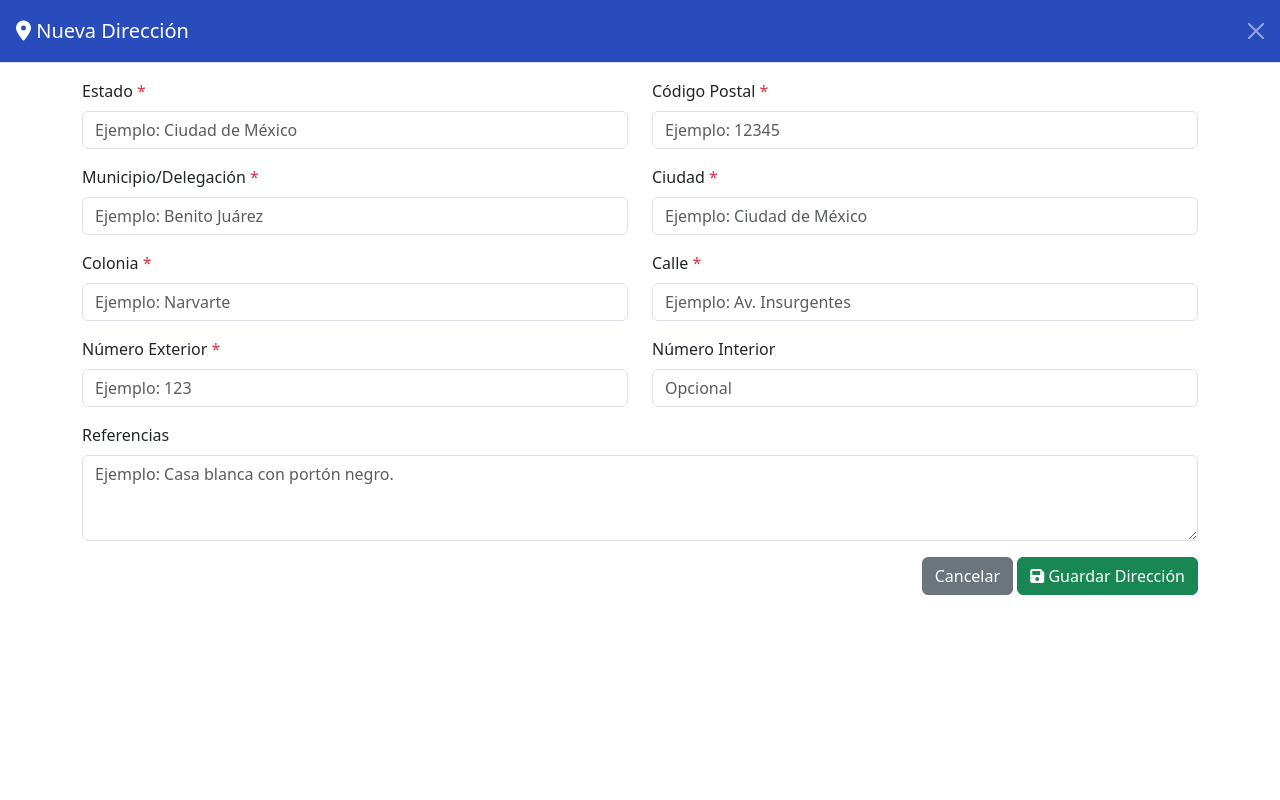
After one commit to JJuan777/Blyss, a Django app: page /Blyss/Directorio/ in a window 1280 px wide, after a click on "Nueva Dirección". The commit adds this page. Run offline with Django 5.2, Linux system fonts and the light colour scheme; the visitor is signed in with stand-in values (Sample User, id 1); data that the repository does not hold is empty; parts of the project's set-up code (start-up, migrations or seed data) failed here and were passed over; some libraries are stand-ins or nearby versions.

Commit message:
Direcciones

```diff
--- a/Blyss/urls.py
+++ b/Blyss/urls.py
@@ -65,7 +65,13 @@ urlpatterns = [
     path('admin/marketing/secciones/agregar/', views.agregar_seccion, name="agregar_seccion"),
     path('admin/marketing/secciones/view/<int:id_seccion>/', views.detalle_seccion_view, name="detalle_seccion"),
     path('admin/marketing/secciones/update/<int:id_seccion>/', views.actualizar_seccion, name="actualizar_seccion"),
-
-
+           #Directorio
+    path('Directorio/', views.directorio_view, name='directorio_view'),
+    path('api/direcciones/', views.obtener_direcciones_usuario, name='obtener_direcciones_usuario'),
+    path('api/agregar_direccion/', views.agregar_direccion, name='agregar_direccion'),
+    path('api/actualizar_direccion/<int:id_direccion>/', views.actualizar_direccion, name='actualizar_direccion'),
+    path('Directorio/view/<int:id_direccion>/', views.editar_direccion, name='editar_direccion'),
+    path('api/actualizar_direccion/<int:id_direccion>/', views.actualizar_direccion, name='actualizar_direccion'),
+    path('api/eliminar_direccion/<int:id_direccion>/', views.eliminar_direccion, name='eliminar_direccion'),
 
 ]
--- a/Blyss/views.py
+++ b/Blyss/views.py
@@ -12,7 +12,7 @@ from django.contrib import messages
 from django.views.decorators.csrf import csrf_exempt
 import json
 from .models import Productos, Categorias, Subcategorias, CategoriasProductos, SubcategoriasProductos, ImagenesProducto, Favoritos, Carrito
-from .models import BannersItems, BannerCategorias, BannerHome, OfertasHome
+from .models import BannersItems, BannerCategorias, BannerHome, OfertasHome, Direcciones, DireccionesUsuario
 from django.core.paginator import Paginator
 from django.db.models import F
 import base64
@@ -1404,3 +1404,149 @@ def actualizar_seccion(request, id_seccion):
             return JsonResponse({"success": False, "error": str(e)})
 
     return JsonResponse({"success": False, "error": "Método no permitido"})
+
+@login_required
+def directorio_view(request):
+    return render(request, 'Blyss/Directorio/index.html')
+
+@login_required
+def obtener_direcciones_usuario(request):
+    usuario = request.user
+    direcciones = DireccionesUsuario.objects.filter(IdUsuario=usuario).select_related('IdDirecciones')
+
+    direcciones_data = [
+        {
+            "id": direccion.IdDirecciones.IdDirecciones,
+            "estado": direccion.IdDirecciones.Estado,
+            "cp": direccion.IdDirecciones.CP,
+            "municipio": direccion.IdDirecciones.Municipio,
+            "ciudad": direccion.IdDirecciones.Ciudad,
+            "colonia": direccion.IdDirecciones.Colonia,
+            "calle": direccion.IdDirecciones.Calle,
+            "numero_exterior": direccion.IdDirecciones.Numero_Exterior,
+            "numero_interior": direccion.IdDirecciones.Numero_Interior or "",
+            "referencias": direccion.IdDirecciones.Referencias or ""
+        }
+        for direccion in direcciones
+    ]
+
+    return JsonResponse({"direcciones": direcciones_data})
+
+@csrf_exempt  # Permite recibir peticiones POST sin CSRF Token (solo para pruebas, en producción usa CSRF)
+def agregar_direccion(request):
+    if request.method == "POST":
+        try:
+            data = json.loads(request.body)
+            usuario = request.user  # Usuario autenticado
+
+            # Crear la dirección
+            nueva_direccion = Direcciones.objects.create(
+                Estado=data["estado"],
+                CP=data["cp"],
+                Municipio=data["municipio"],
+                Ciudad=data["ciudad"],
+                Colonia=data["colonia"],
+                Calle=data["calle"],
+                Numero_Exterior=data["numero_exterior"],
+                Numero_Interior=data.get("numero_interior", ""),
+                Referencias=data.get("referencias", "")
+            )
+
+            # Relacionar la dirección con el usuario
+            DireccionesUsuario.objects.create(IdDirecciones=nueva_direccion, IdUsuario=usuario)
+
+            return JsonResponse({"success": True, "message": "Dirección agregada correctamente"})
+
+        except Exception as e:
+            return JsonResponse({"success": False, "message": str(e)})
+
+    return JsonResponse({"success": False, "message": "Método no permitido"}, status=405)
+
+@csrf_exempt  # Solo para pruebas, en producción usa CSRF Token
+def actualizar_direccion(request, id_direccion):
+    if request.method == "POST":
+        try:
+            data = json.loads(request.body)
+
+            direccion = Direcciones.objects.get(IdDirecciones=id_direccion)
+            direccion.Estado = data["estado"]
+            direccion.CP = data["cp"]
+            direccion.Municipio = data["municipio"]
+            direccion.Ciudad = data["ciudad"]
+            direccion.Colonia = data["colonia"]
+            direccion.Calle = data["calle"]
+            direccion.Numero_Exterior = data["numero_exterior"]
+            direccion.Numero_Interior = data.get("numero_interior", "")
+            direccion.Referencias = data.get("referencias", "")
+            direccion.save()
+
+            return JsonResponse({"success": True, "message": "Dirección actualizada correctamente"})
+
+        except Direcciones.DoesNotExist:
+            return JsonResponse({"success": False, "message": "Dirección no encontrada"})
+        except Exception as e:
+            return JsonResponse({"success": False, "message": str(e)})
+
+    return JsonResponse({"success": False, "message": "Método no permitido"}, status=405)
+
+def editar_direccion(request, id_direccion):
+    direccion = get_object_or_404(Direcciones, pk=id_direccion)
+
+    # Si la petición es AJAX, devolver JSON
+    if request.headers.get('X-Requested-With') == 'XMLHttpRequest':
+        return JsonResponse({
+            "id": direccion.IdDirecciones,
+            "estado": direccion.Estado,
+            "cp": direccion.CP,
+            "municipio": direccion.Municipio,
+            "ciudad": direccion.Ciudad,
+            "colonia": direccion.Colonia,
+            "calle": direccion.Calle,
+            "numero_exterior": direccion.Numero_Exterior,
+            "numero_interior": direccion.Numero_Interior or "",
+            "referencias": direccion.Referencias or ""
+        })
+
+    # Si es una petición normal, renderizar la plantilla con los datos
+    return render(request, 'Blyss/Directorio/detDireccion.html', {"direccion": direccion})
+
+@csrf_exempt
+def actualizar_direccion(request, id_direccion):
+    if request.method == "POST":
+        try:
+            data = json.loads(request.body)
+            direccion = get_object_or_404(Direcciones, pk=id_direccion)
+
+            # Actualizar los campos
+            direccion.Estado = data["estado"]
+            direccion.CP = data["cp"]
+            direccion.Municipio = data["municipio"]
+            direccion.Ciudad = data["ciudad"]
+            direccion.Colonia = data["colonia"]
+            direccion.Calle = data["calle"]
+            direccion.Numero_Exterior = data["numero_exterior"]
+            direccion.Numero_Interior = data.get("numero_interior", "")
+            direccion.Referencias = data.get("referencias", "")
+
+            direccion.save()
+
+            return JsonResponse({"success": True, "message": "Dirección actualizada correctamente"})
+
+        except Exception as e:
+            return JsonResponse({"success": False, "message": str(e)})
+
+    return JsonResponse({"success": False, "message": "Método no permitido"}, status=405)
+
+@csrf_exempt
+def eliminar_direccion(request, id_direccion):
+    if request.method == "DELETE":
+        try:
+            direccion = get_object_or_404(Direcciones, pk=id_direccion)
+            direccion.delete()
+
+            return JsonResponse({"success": True, "message": "Dirección eliminada correctamente"})
+
+        except Exception as e:
+            return JsonResponse({"success": False, "message": str(e)})
+
+    return JsonResponse({"success": False, "message": "Método no permitido"}, status=405)
--- a/static/css/styles.css
+++ b/static/css/styles.css
@@ -414,6 +414,8 @@ background: #f8f9fa;
     object-fit: cover;
 }
 
-/* SEARCH */
-
-/* ETIQUETAS FILTRO */
+/* MODAL header*/
+.custom-modal-header {
+    background-color: #284CBB;
+    color: white; /* Asegúrate de que el texto sea legible */
+}
--- /dev/null
+++ b/static/js/Directorio/index.js
@@ -0,0 +1,181 @@
+document.addEventListener("DOMContentLoaded", function () {
+    cargarDirecciones(); // Cargar direcciones al inicio
+
+    document.getElementById("formNuevaDireccion").addEventListener("submit", function (event) {
+        event.preventDefault();
+
+        let form = this;
+
+        // Si el formulario no es válido, detener el envío
+        if (!form.checkValidity()) {
+            event.stopPropagation();
+            form.classList.add("was-validated");
+            return;
+        }
+
+        let datos = {
+            estado: document.getElementById("estado").value,
+            cp: document.getElementById("cp").value,
+            municipio: document.getElementById("municipio").value,
+            ciudad: document.getElementById("ciudad").value,
+            colonia: document.getElementById("colonia").value,
+            calle: document.getElementById("calle").value,
+            numero_exterior: document.getElementById("numero_exterior").value,
+            numero_interior: document.getElementById("numero_interior").value || "",
+            referencias: document.getElementById("referencias").value || ""
+        };
+
+        fetch("/Blyss/api/agregar_direccion/", {
+            method: "POST",
+            headers: {
+                "Content-Type": "application/json",
+                "X-CSRFToken": getCookie("csrftoken") // CSRF Protection en caso de estar activado
+            },
+            body: JSON.stringify(datos)
+        })
+        .then(response => response.json())
+        .then(data => {
+            if (data.success) {
+                Swal.fire({
+                    icon: "success",
+                    title: "¡Dirección Creada!",
+                    text: "✅ La dirección ha sido agregada correctamente.",
+                    confirmButtonColor: "#3085d6",
+                    confirmButtonText: "OK"
+                }).then(() => {
+                    document.getElementById("formNuevaDireccion").reset();
+                    let modal = bootstrap.Modal.getInstance(document.getElementById("modalNuevaDireccion"));
+                    modal.hide();
+                    cargarDirecciones(); // Recargar direcciones dinámicamente
+                });
+            } else {
+                Swal.fire({
+                    icon: "error",
+                    title: "Error",
+                    text: "❌ " + data.message,
+                    confirmButtonColor: "#d33"
+                });
+            }
+        })
+        .catch(error => {
+            Swal.fire({
+                icon: "error",
+                title: "Error",
+                text: "❌ Error al agregar la dirección: " + error,
+                confirmButtonColor: "#d33"
+            });
+        });
+    });
+
+    // Obtener CSRF Token en caso de que Django lo necesite
+    function getCookie(name) {
+        let cookieValue = null;
+        if (document.cookie && document.cookie !== '') {
+            let cookies = document.cookie.split(';');
+            for (let i = 0; i < cookies.length; i++) {
+                let cookie = cookies[i].trim();
+                if (cookie.startsWith(name + '=')) {
+                    cookieValue = decodeURIComponent(cookie.substring(name.length + 1));
+                    break;
+                }
+            }
+        }
+        return cookieValue;
+    }
+
+    // Obtener CSRF Token en caso de que Django lo necesite
+    function getCookie(name) {
+        let cookieValue = null;
+        if (document.cookie && document.cookie !== '') {
+            let cookies = document.cookie.split(';');
+            for (let i = 0; i < cookies.length; i++) {
+                let cookie = cookies[i].trim();
+                if (cookie.startsWith(name + '=')) {
+                    cookieValue = decodeURIComponent(cookie.substring(name.length + 1));
+                    break;
+                }
+            }
+        }
+        return cookieValue;
+    }
+
+});
+
+// Función para obtener direcciones y mostrarlas en cards
+function cargarDirecciones() {
+    fetch("/Blyss/api/direcciones/")
+        .then(response => response.json())
+        .then(data => {
+            let container = document.querySelector("#direccion-lista");
+            container.innerHTML = "";
+
+            if (data.direcciones.length === 0) {
+                container.innerHTML = `<div class="alert alert-warning text-center">No tienes direcciones registradas.</div>`;
+                return;
+            }
+
+            let row = document.createElement("div");
+            row.className = "row";
+
+            data.direcciones.forEach(direccion => {
+                let col = document.createElement("div");
+                col.className = "col-12 mb-3"; // Ocupa todo el ancho
+
+                col.innerHTML = `
+                <div class="card border-0 shadow-sm rounded-4 p-3 position-relative bg-light">
+                    <button class="btn btn-outline-dark btn-sm position-absolute top-0 end-0 m-3 rounded-circle" onclick="editarDireccion(${direccion.id})">
+                        <i class="fas fa-edit"></i>
+                    </button>
+
+                    <div class="d-flex align-items-center">
+                        <div class="icon-box me-3">
+                            <i class="fas fa-map-marker-alt fa-2x text-primary"></i>
+                        </div>
+                        <div class="w-100">
+                            <h5 class="fw-bold text-dark mb-2">${direccion.calle} #${direccion.numero_exterior}</h5>
+                            <p class="text-muted small mb-0">
+                                <strong>Colonia:</strong> ${direccion.colonia} • <strong>Ciudad:</strong> ${direccion.ciudad}, ${direccion.municipio}
+                            </p>
+                            <p class="text-muted small mb-0">
+                                <strong>Estado:</strong> ${direccion.estado} - <strong>CP:</strong> ${direccion.cp}
+                            </p>
+                            <p class="text-muted small mb-0">
+                                <strong>Número Interior:</strong> ${direccion.numero_interior || 'N/A'}
+                            </p>
+                            <p class="text-muted small">
+                                <strong>Referencias:</strong> ${direccion.referencias || 'Sin referencias'}
+                            </p>
+                        </div>
+                    </div>
+                </div>
+                `;
+
+                row.appendChild(col);
+            });
+
+            container.appendChild(row);
+        })
+        .catch(error => console.error("Error al obtener direcciones:", error));
+}
+
+
+// Redirigir a la página de edición
+function editarDireccion(idDireccion) {
+    window.location.href = `/Blyss/Directorio/view/${idDireccion}/`;
+}
+
+// Obtener CSRF Token en caso de que Django lo necesite
+function getCookie(name) {
+    let cookieValue = null;
+    if (document.cookie && document.cookie !== '') {
+        let cookies = document.cookie.split(';');
+        for (let i = 0; i < cookies.length; i++) {
+            let cookie = cookies[i].trim();
+            if (cookie.startsWith(name + '=')) {
+                cookieValue = decodeURIComponent(cookie.substring(name.length + 1));
+                break;
+            }
+        }
+    }
+    return cookieValue;
+}
--- /dev/null
+++ b/templates/Blyss/Directorio/index.html
@@ -0,0 +1,87 @@
+{% extends 'layouts/layoutHome.html' %}
+{% load static %}
+
+{% block title %}Directorio{% endblock %}
+
+{% block content %}
+<div class="container mt-4">
+    <div class="d-flex justify-content-between align-items-center">
+        <h2>📍 Mis Direcciones</h2>
+        <button class="btn btn-primary" data-bs-toggle="modal" data-bs-target="#modalNuevaDireccion">
+            <i class="fas fa-plus"></i> Nueva Dirección
+        </button>
+    </div>
+
+    <!-- Aquí se cargarán las direcciones sin afectar los demás elementos -->
+    <div id="direccion-lista" class="mt-3"></div>
+</div>
+
+<!-- Modal de Pantalla Completa -->
+<div class="modal fade" id="modalNuevaDireccion" tabindex="-1" aria-labelledby="modalNuevaDireccionLabel" aria-hidden="true">
+    <div class="modal-dialog modal-fullscreen">
+        <div class="modal-content">
+            <div class="modal-header custom-modal-header text-white">
+                <h5 class="modal-title" id="modalNuevaDireccionLabel"><i class="fas fa-map-marker-alt"></i>   Nueva Dirección</h5>
+                <button type="button" class="btn-close btn-close-white" data-bs-dismiss="modal" aria-label="Close"></button>
+            </div>
+            <div class="modal-body">
+                <div class="container">
+                    <form id="formNuevaDireccion" novalidate>
+                        <div class="row">
+                            <div class="col-md-6 mb-3">
+                                <label for="estado" class="form-label">Estado <span class="text-danger">*</span></label>
+                                <input type="text" class="form-control" id="estado" placeholder="Ejemplo: Ciudad de México" required>
+                                <div class="invalid-feedback">El estado es obligatorio.</div>
+                            </div>
+                            <div class="col-md-6 mb-3">
+                                <label for="cp" class="form-label">Código Postal <span class="text-danger">*</span></label>
+                                <input type="text" class="form-control" id="cp" placeholder="Ejemplo: 12345" required pattern="^\d{5}$">
+                                <div class="invalid-feedback">Debe ser un código postal válido de 5 dígitos.</div>
+                            </div>
+                            <div class="col-md-6 mb-3">
+                                <label for="municipio" class="form-label">Municipio/Delegación <span class="text-danger">*</span></label>
+                                <input type="text" class="form-control" id="municipio" placeholder="Ejemplo: Benito Juárez" required>
+                                <div class="invalid-feedback">El municipio es obligatorio.</div>
+                            </div>
+                            <div class="col-md-6 mb-3">
+                                <label for="ciudad" class="form-label">Ciudad <span class="text-danger">*</span></label>
+                                <input type="text" class="form-control" id="ciudad" placeholder="Ejemplo: Ciudad de México" required>
+                                <div class="invalid-feedback">La ciudad es obligatoria.</div>
+                            </div>
+                            <div class="col-md-6 mb-3">
+                                <label for="colonia" class="form-label">Colonia <span class="text-danger">*</span></label>
+                                <input type="text" class="form-control" id="colonia" placeholder="Ejemplo: Narvarte" required>
+                                <div class="invalid-feedback">La colonia es obligatoria.</div>
+                            </div>
+                            <div class="col-md-6 mb-3">
+                                <label for="calle" class="form-label">Calle <span class="text-danger">*</span></label>
+                                <input type="text" class="form-control" id="calle" placeholder="Ejemplo: Av. Insurgentes" required>
+                                <div class="invalid-feedback">La calle es obligatoria.</div>
+                            </div>
+                            <div class="col-md-6 mb-3">
+                                <label for="numero_exterior" class="form-label">Número Exterior <span class="text-danger">*</span></label>
+                                <input type="text" class="form-control" id="numero_exterior" placeholder="Ejemplo: 123" required>
+                                <div class="invalid-feedback">El número exterior es obligatorio.</div>
+                            </div>
+                            <div class="col-md-6 mb-3">
+                                <label for="numero_interior" class="form-label">Número Interior</label>
+                                <input type="text" class="form-control" id="numero_interior" placeholder="Opcional">
+                            </div>
+                            <div class="col-12 mb-3">
+                                <label for="referencias" class="form-label">Referencias</label>
+                                <textarea class="form-control" id="referencias" rows="3" placeholder="Ejemplo: Casa blanca con portón negro."></textarea>
+                            </div>
+                        </div>
+                        <div class="text-end">
+                            <button type="button" class="btn btn-secondary" data-bs-dismiss="modal">Cancelar</button>
+                            <button type="submit" class="btn btn-success"><i class="fas fa-save"></i> Guardar Dirección</button>
+                        </div>
+                    </form>
+                </div>
+            </div>
+        </div>
+    </div>
+</div>
+
+<script src="{% static 'js/Directorio/index.js' %}"></script>
+{% endblock %}
--- a/templates/layouts/layoutHome.html
+++ b/templates/layouts/layoutHome.html
@@ -17,6 +17,8 @@
     <link rel="stylesheet" href="https://cdn.jsdelivr.net/npm/sweetalert2@11/dist/sweetalert2.min.css">
     <!-- Custom CSS -->
     <link rel="stylesheet" href="{% static 'css/styles.css' %}">
+    <!-- Font Awesome -->
+    <link rel="stylesheet" href="https://cdnjs.cloudflare.com/ajax/libs/font-awesome/6.0.0-beta3/css/all.min.css">
     <!-- CSRF Token -->
     <meta name="csrf-token" content="{{ csrf_token }}">
 </head>
@@ -114,7 +116,7 @@
                         <li class="nav-item"><a class="nav-link" href="#">Historial</a></li>
                         <li class="nav-item"><a class="nav-link" href="{% url 'search_view' %}?q=Teconología">Tecnología</a></li>
                         <li class="nav-item"><a class="nav-link" href="{% url 'search_view' %}?q=Moda">Moda</a></li>
-                        <li class="nav-item"><a class="nav-link" href="#">Cartera</a></li>
+                        <li class="nav-item"><a class="nav-link" href="{% url 'directorio_view' %}">Directorio</a></li>
                         <li class="nav-item"><a class="nav-link" href="{% url 'favoritos' %}">Favoritos</a></li>
                         <li class="nav-item"><a class="nav-link" href="#">Ayuda</a></li>
                         <li class="nav-item"><a class="nav-link" href="{% url 'admin' %}">Administrador</a></li>
```
Also changed, not shown: Blyss/models.py (+28 -0 lines), static/js/Directorio/detDireccion.js (added, +151 -0 lines), templates/Blyss/Directorio/detDireccion.html (added, +78 -0 lines), Blyss/migrations/0018_direcciones_direccionesusuario.py (added).
